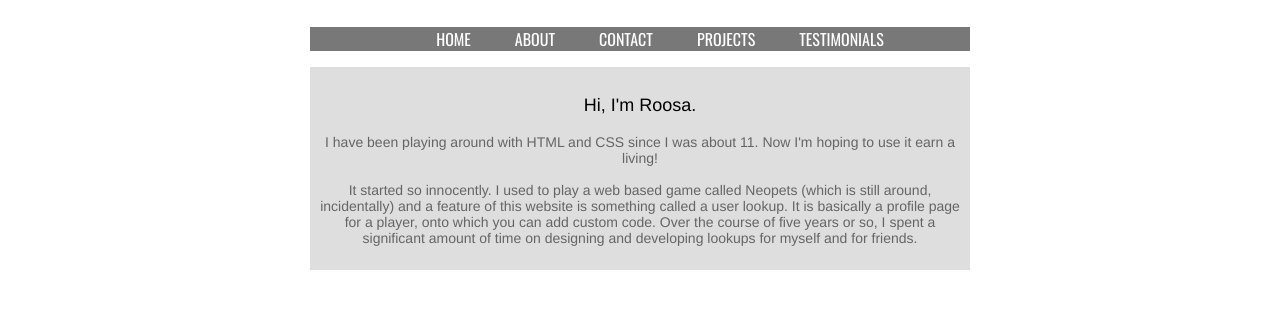
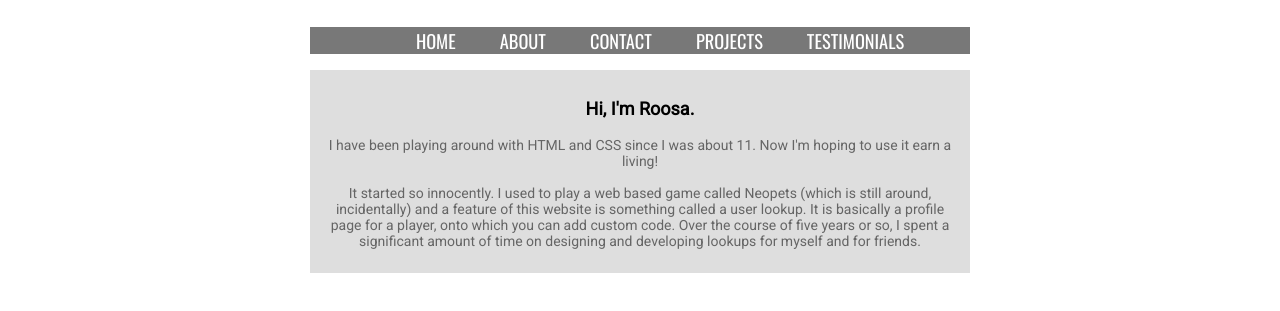
Before and after one commit to roosanna/roosanna.github.io, a plain HTML site: page index.html in a window 1280 px wide. Shown: the part 91-402 px from the top of the page. Drawn offline with nearby package versions, Linux system fonts and the light colour scheme.

Commit message:
Update style.css

```diff
--- a/style.css
+++ b/style.css
@@ -9,10 +9,12 @@
       }
       .text p{
         color:#656565;
-        font:14px "Helvetica";
+        font-size:14px;
+        font-family: 'Roboto', sans-serif;
       }
       h3{
-        font:18px Helvetica;
+        font-family:'Roboto';
+        font-size:18px;
       }
       h1{
         font:28px "Oswald", sans-serif;
@@ -39,7 +41,8 @@
         display:inline;
         padding:0 20px 0 20px;
         text-transform:uppercase;
-        font-family:"Oswald", sans-serif;
+        font-family: 'Oswald';
+        font-size:115%;
       }
       .nav ul a{
         text-decoration:none;
@@ -47,5 +50,5 @@
       .nav ul li:hover{
         background:#646464;
         cursor:pointer;
-        transition:background .5s;
+        transition:background 1s;
       }
```
